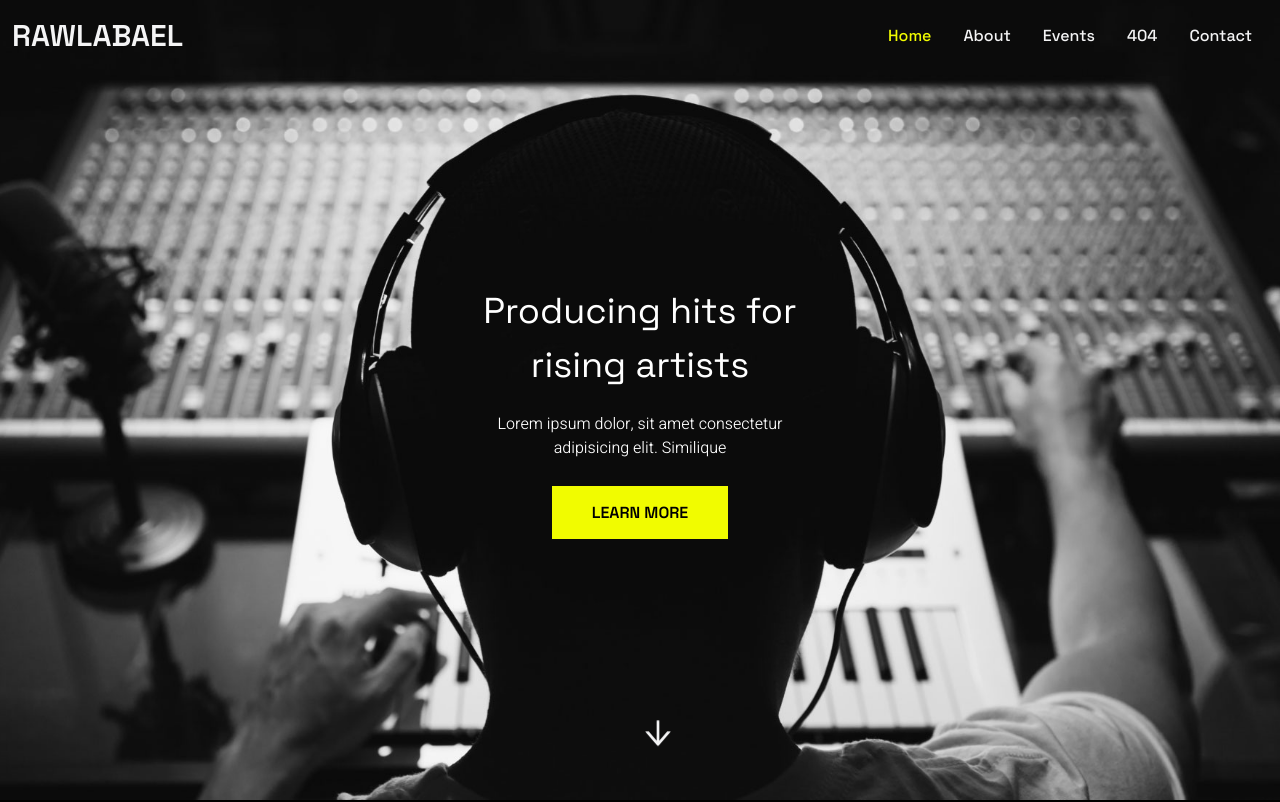
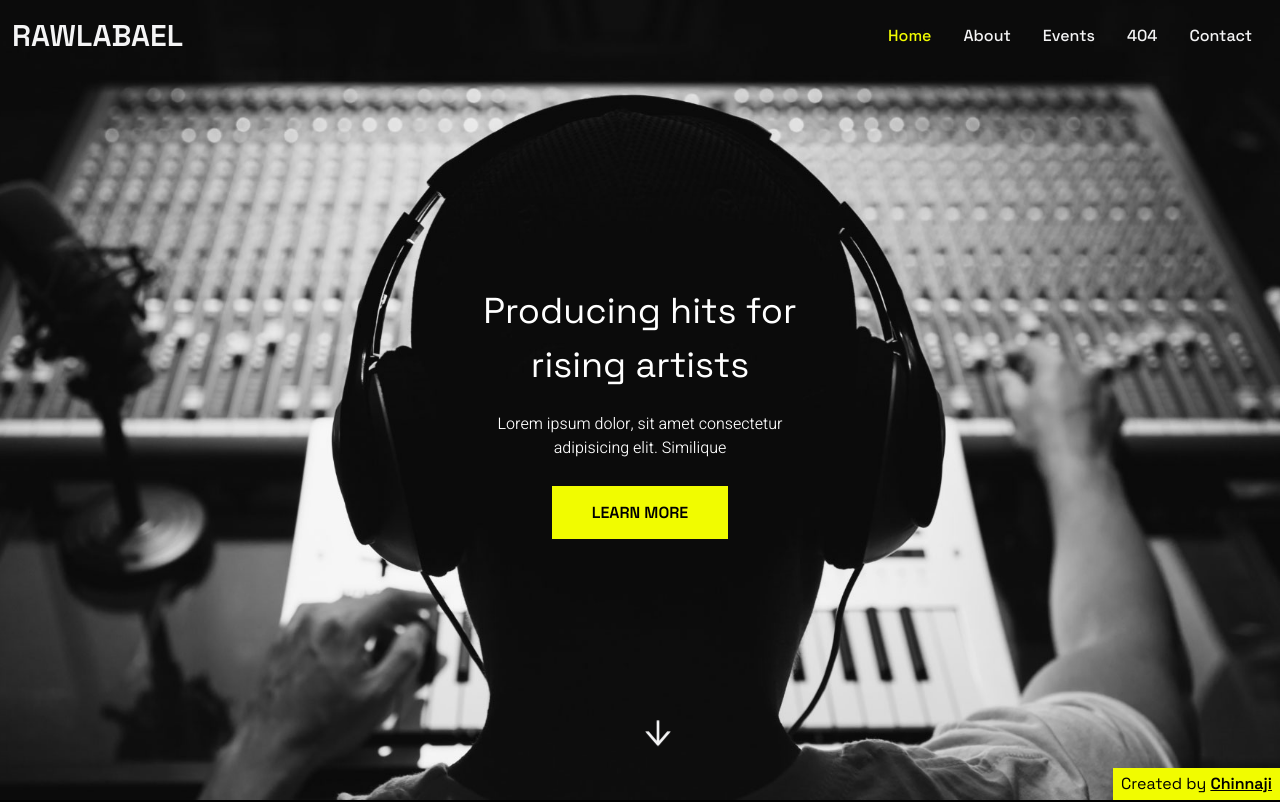
Before and after one commit to chinnaji/Rawlabel, a Next.js app: page / in a window 1280 px wide. Shown: the top 802 px of the page. Built offline with nearby package versions, Linux system fonts and the light colour scheme.

Commit message:
added label

```diff
--- /dev/null
+++ b/components/Label.tsx
@@ -0,0 +1,18 @@
+import React from 'react'
+
+function Label() {
+  return (
+    <h5 className="fixed bottom-0 right-0 z-50 bg-lime-400 py-1 px-2  text-black">
+      Created by{' '}
+      <a
+        href="https://github.com/chinnaji"
+        target="blank"
+        className=" font-semibold underline"
+      >
+        Chinnaji
+      </a>
+    </h5>
+  )
+}
+
+export default Label
--- a/components/Layout.tsx
+++ b/components/Layout.tsx
@@ -2,6 +2,7 @@ import React, { ReactNode } from 'react'
 import Navbar from './Navbar'
 import { TChildren } from '../interfaces'
 import Footer from './Footer'
+import Label from './Label'
 
 function Layout({ children }: TChildren) {
   return (
@@ -9,6 +10,7 @@ function Layout({ children }: TChildren) {
       <Navbar />
       {children}
       <Footer />
+      <Label />
     </>
   )
 }
```
